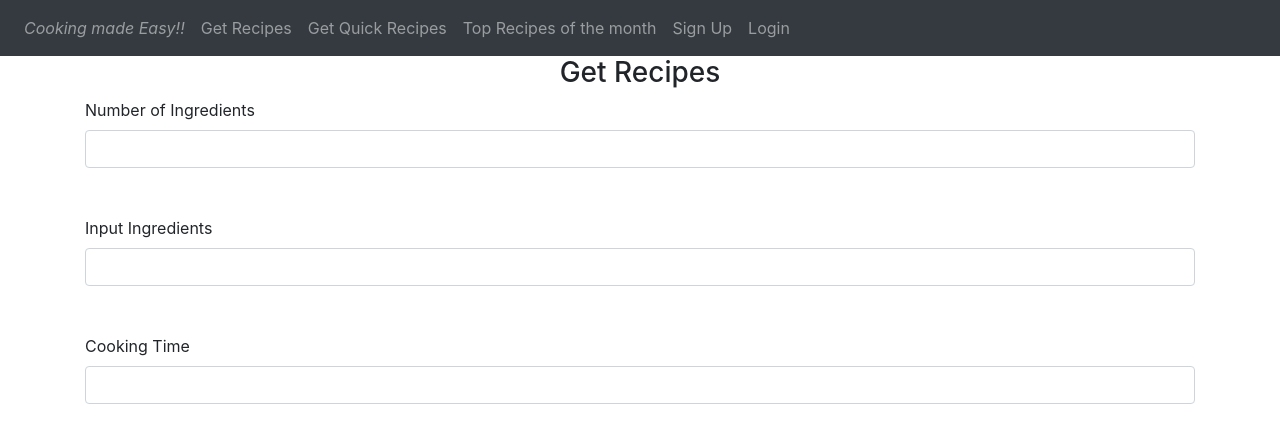
After one commit to saurabh737/Cooking-made-easy, a Flask app: page /getrecipes in a window 1280 px wide. The commit adds this page. Shown: the top 443 px of the page. Run offline with Flask 2, Linux system fonts and the light colour scheme; some libraries are stand-ins or nearby versions.

Commit message:
Added code changes in get recipes

```diff
--- a/webapp/website/__init__.py
+++ b/webapp/website/__init__.py
@@ -1,8 +1,14 @@
 from flask import Flask
+from flask_sqlalchemy import SQLAlchemy
+
+db = SQLAlchemy()
+DB_NAME = "database.db"
 
 def create_app():
     app = Flask(__name__)
     app.config['SECRET_KEY'] = 'dexlab'
+    app.config['SQLALCHEMY_DATABASE_URI'] = f'sqlite:///{DB_NAME}'
+    db.init_app(app)
 
     from .views import views
     from .auth import auth
--- a/webapp/website/static/main.css
+++ b/webapp/website/static/main.css
@@ -7,79 +7,3 @@
     width: 100%;
     background-size: cover;
 }
-* {
-    font-family: "Poppins", sans-serif;
-  }
-  .fw-medium {
-    font-weight: 500;
-  }
-  .fw-semibold {
-    font-weight: 600;
-  }
-  .fw-bold {
-    font-weight: 700;
-  }
-  .text-black-primary {
-    color: #333;
-  }
-  .text-black-secondary {
-    color: #666;
-  }
-  .scale-up {
-    transform: scale(1.2);
-  }
-  /* .linear-gradient-body {
-    background: linear-gradient(287.83deg, #8d99ae, rgba(237, 242, 244, 0));
-  } */
-  /* .linear-gradient-body {
-    background: linear-gradient(
-      287.83deg,
-      #8d99ae 32.33%,
-      rgba(237, 242, 244, 0) 91.61%
-    );
-  } */
-  /* .locate-floor {
-    right: 0;
-    transform: translate(40%, 0%);
-  }
-  .with-fit-content {
-    width: fit-content;
-  }
-
-  @media only screen and (max-width: 600px) {
-    .scale-down {
-      width: 170%;
-    }
-  }
-
-  @media only screen and (max-width: 768px) {
-    .width-100-important {
-      width: 100% !important;
-    }
-    .scale-up {
-      transform: scale(1);
-    }
-  }
-
-  @media only screen and (min-width: 992px) {
-    .scale-down {
-      width: 200%;
-    }
-  } */
-
-  /* Color Pallete */
-  .gunmetal {
-    background-color: #2b2d42;
-  }
-  .cool-grey {
-    background-color: #8d99ae;
-  }
-  .anti-flash-white {
-    background-color: #f4efed;
-  }
-  .medium-candy-apple-red {
-    background-color: #d90429;
-  }
-  .text-gunmetal {
-    color: #2b2d42;
-  }
--- a/webapp/website/templates/base.html
+++ b/webapp/website/templates/base.html
@@ -15,7 +15,12 @@
       href="https://stackpath.bootstrapcdn.com/font-awesome/4.7.0/css/font-awesome.min.css"
       crossorigin="anonymous"
     />
-
+    <link
+    rel="stylesheet"
+    href="https://cdn.jsdelivr.net/npm/bootstrap@4.1.3/dist/css/bootstrap.min.css"
+    integrity="sha384-MCw98/SFnGE8fJT3GXwEOngsV7Zt27NXFoaoApmYm81iuXoPkFOJwJ8ERdknLPMO"
+    crossorigin="anonymous"
+    />
 
     <title>{% block title %}Home{% endblock %}</title>
   </head>
@@ -33,19 +38,19 @@
       <div class="collapse navbar-collapse" id="navbar-collapse-main">
         <div class="navbar-nav">
           <a class="nav-item nav-link" id="home" href="/"><i>Cooking made Easy!! </i></a>
-          <a class="nav-item nav-link" id="home" href="/">Get Recipes</a>
+          <a class="nav-item nav-link" id="home" href="/getrecipes">Get Recipes</a>
           <a class="nav-item nav-link" id="home" href="/">Get Quick Recipes</a>
           <a class="nav-item nav-link" id="home" href="/">Top Recipes of the month</a>
-          <ul class = "nav navbar-nav navbar-right">
+          <div class = "d-flex justify-content-end">
             <li class="nav-item"> <a class="nav-item nav-link" id="signUp" href="/sign-up">Sign Up</a></li>
             <li class="nav-item"> <a class="nav-item nav-link" id="login" href="/login">Login</a></li>
-          </ul>
+        </div>
         </div>
       </div>
     </nav>
 
     <div class="container">{% block content %}
-    <div class = "home">
+      <div class = "home">
         <div class="container-fluid position-relative overflow-hidden mb-4 mb-sm-0" style="min-height: 95vh;">
             <div class="container mt-xl-5 mt-lg-5">
               <div class="row pt-xl-5 pt-lg-5 d-sm-flex flex-column-reverse flex-lg-row text-center text-md-start">
@@ -54,14 +59,12 @@
                     <!--       TYPED JS       -->
                     <span id="typed"></span>
                   </h3>
-
                   <h1 class="h1 fw-bold">Cooking made easy!!</h1>
-                  <p class="fs-6 fw-medium w-75 width-100-important opacity-75">Delicious recipes on a single click - Project by Team DexLab</p>
-                  <a href="#" class="btn medium-candy-apple-red text-white fs-5">Get started</a>
+                  <p class="">Delicious recipes on a single click - Project by Team DexLab</p>
+                  <a href="/" class="btn btn-dark">Get started</a>
                 </div>
                 <div class="col-xl-6 col-lg-5 mt-lg-5 position-relative">
-                  <img src="https://adityawahyuramadhan.github.io/hosted-assets/Freelanco/hero-section-image.png" alt="" class="img-fluid scale-up">
-                  <img src="https://adityawahyuramadhan.github.io/hosted-assets/Freelanco/image-floor.svg" alt="" class="position-absolute locate-floor scale-down" style="z-index: -99;">
+                  <img src="https://www.licious.in/blog/wp-content/uploads/2020/12/Hyderabadi-chicken-Biryani-600x600.jpg" alt="" class="img-fluid scale-up">
                 </div>
               </div>
             </div>
--- /dev/null
+++ b/webapp/website/templates/getrecipes.html
@@ -0,0 +1,37 @@
+{% extends "base.html" %} {% block title %} Get Recipes {% endblock %}
+{% block content %}
+<form method = "POST">
+    <h3 align = "center">Get Recipes</h3>
+    <div class = "form-group">
+        <label for="numberIngredients">Number of Ingredients </label>
+        <input
+        type = "text"
+        id = "n_ingredients"
+        name = "n_ingredients"
+        maxlength="3"
+        size = "8"
+        class = "form-control"
+        />
+        <br><br>
+
+        <label for="inputIngredients">Input Ingredients</label>
+        <input
+        type = "text"
+        id = "input_ingredients"
+        name = "input_ingredients"
+        class = "form-control"
+        />
+
+        <br><br>
+
+        <label for="cookingTime">Cooking Time</label>
+        <input
+        type = "text"
+        id = "cooking_time"
+        name = "cooking_time"
+        class = "form-control"
+        />
+    </div>
+
+
+{% endblock %}
--- a/webapp/website/templates/home.html
+++ b/webapp/website/templates/home.html
@@ -1 +1 @@
-{% extends "base.html" %} {% block title %}Home{% endblock %}
+{% extends "base.html" %} {% block title %} Home {% endblock %}
--- a/webapp/website/views.py
+++ b/webapp/website/views.py
@@ -6,14 +6,6 @@ views = Blueprint('views', __name__)
 def home():
     return render_template("home.html")
 
-
-
-
-'''
-Rendering html pages -
-
-put home page template code inside home.html
-
-def home():
-    return render_template("home.html")
-'''
+@views.route('/getrecipes')
+def getrecipes():
+    return render_template("getrecipes.html")
```
Also changed, not shown: webapp/requirements.txt (added, +12 -0 lines), webapp/website/auth.py (+4 -4 lines), webapp/website/templates/images/Hyderabadi-chicken-Biryani-600x600.jpg (added).
